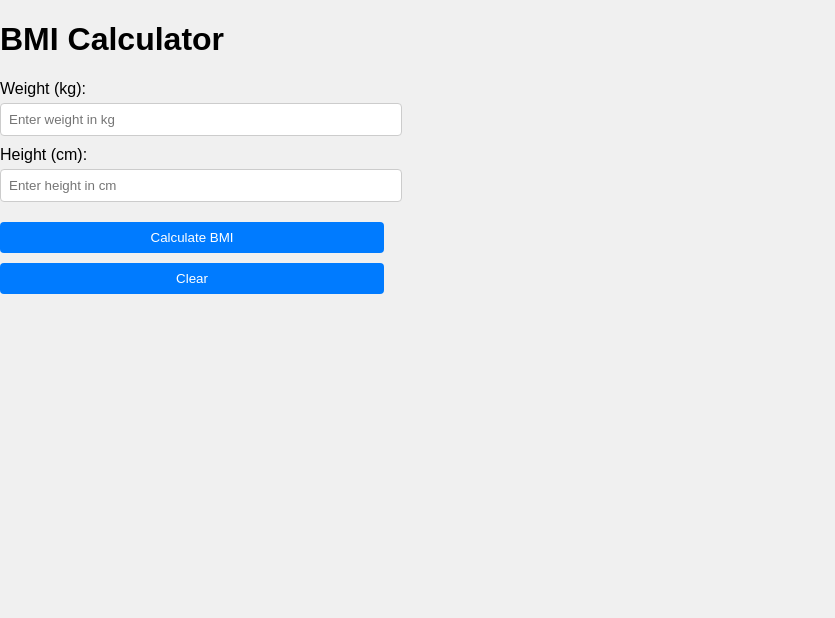
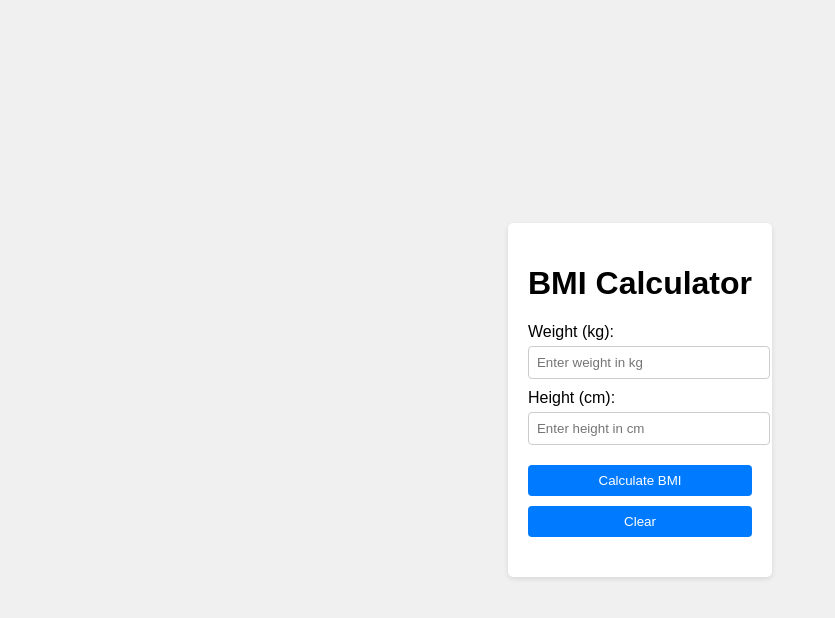
Before and after one commit to belebelebelebe/BMI-calculator, a plain HTML site: page index.html in a window 1280 px wide. Shown: the whole page, without its empty margins (0-835 px from the left). Drawn offline with Linux system fonts and the light colour scheme.

Commit message:
Add files via upload

```diff
--- a/index.html
+++ b/index.html
@@ -6,6 +6,10 @@
         margin: 0;
         padding: 0;
         background-color: #f0f0f0;
+        display: flex;
+        justify-content: center;
+        align-items: center;
+        height: 100vh; /* Full height of the viewport */
     }
 
     form {
@@ -23,7 +27,7 @@
     }
 
     input {
-        width: 30%;
+        width: 100%; /* Changed to 100% for better alignment */
         padding: 8px;
         margin-bottom: 10px;
         border: 1px solid #ccc;
@@ -32,7 +36,7 @@
 
     button {
         display: block;
-        width: 30%;
+        width: 100%; /* Changed to 100% for better alignment */
         padding: 8px;
         margin-top: 10px;
         background-color: #007bff;
@@ -57,6 +61,7 @@
     <title>BMI Calculator</title>
 </head>
 <body>
+    <form>
         <h1>BMI Calculator</h1>
         <label for="weight">Weight (kg):</label>
         <input type="number" id="weight" placeholder="Enter weight in kg">
@@ -65,6 +70,7 @@
         <button id="calculateBtn">Calculate BMI</button>
         <button id="clearBtn">Clear</button>
         <p id="result"></p>
+    </form>
 
     <script>
         document.getElementById('calculateBtn').addEventListener('click', ()=>{
@@ -83,6 +89,10 @@
                 document.getElementById('result').textContent = "your BMI is:" + result + ". you are obese"
             }
         })
+        document.getElementById('clearBtn').addEventListener('click',()=>{
+            document.getElementById('weight').value = '';
+            document.getElementById('height').value = '';
+        })
 
     </script>
 </body>
```
Lines whose indentation alone changed are shown as unchanged.
